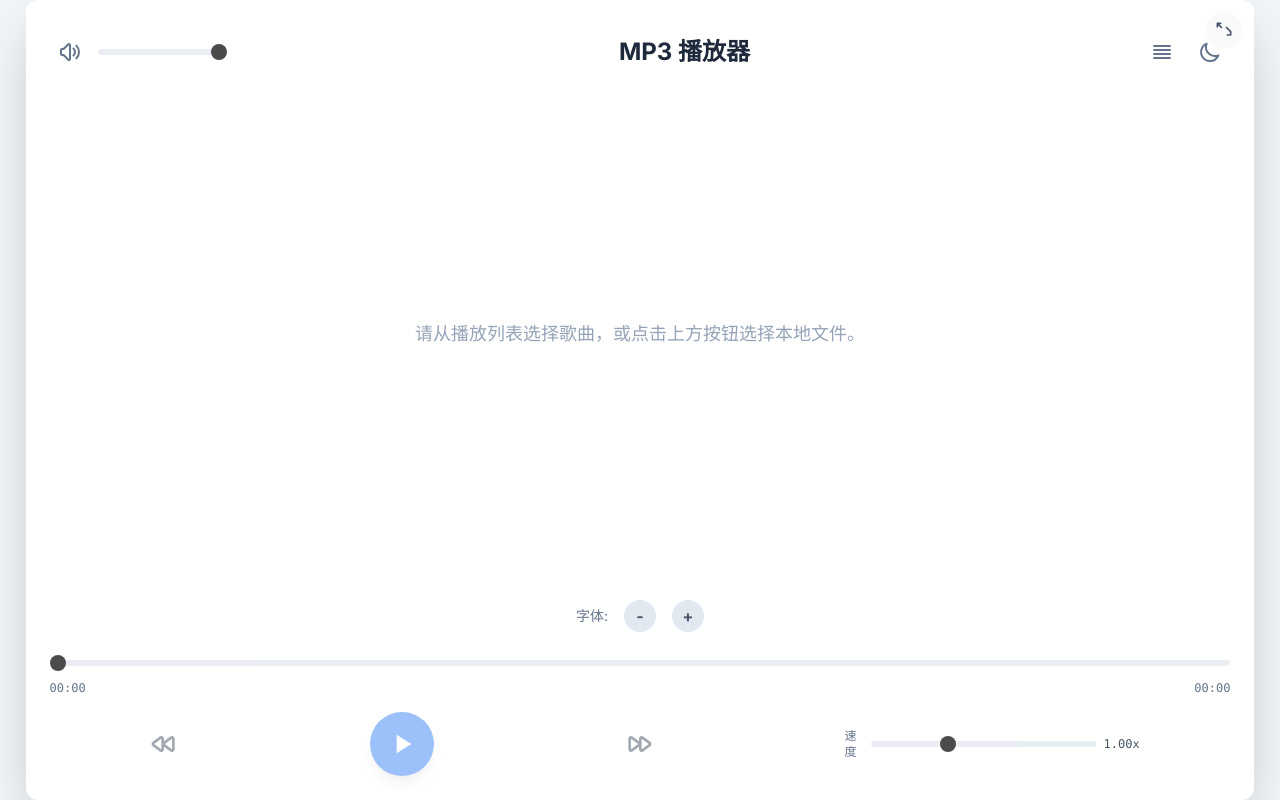
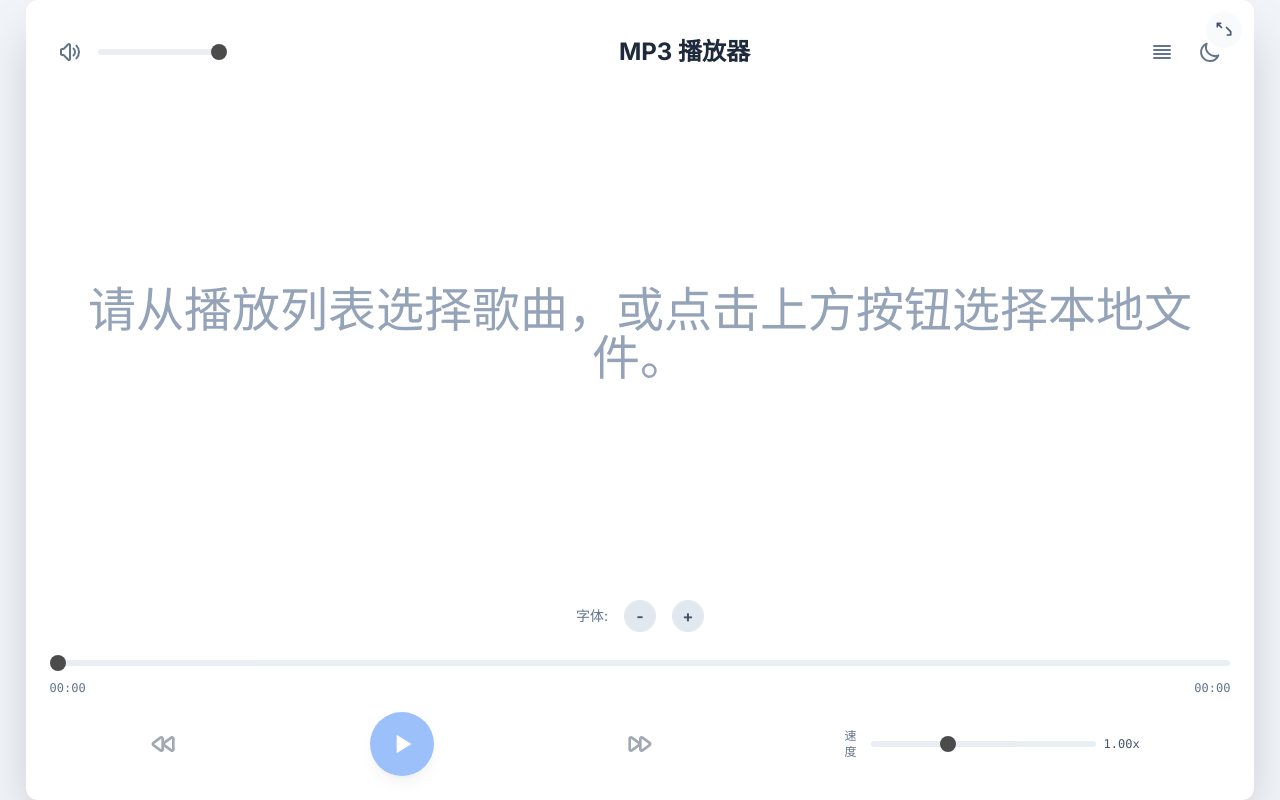
Before and after one commit to iskoldt-X/Player, a plain HTML site: page index.html in a window 1280 px wide. Drawn offline with nearby package versions, Linux system fonts and the light colour scheme.

Commit message:
Increase lyrics font size in main section
Updated the lyrics container classes in index.html to use larger font sizes (text-4xl and sm:text-5xl) for improved readability.

```diff
--- a/index.html
+++ b/index.html
@@ -100,7 +100,7 @@
         </div>
 
         <main id="lyrics-section" class="flex-grow flex flex-col mb-4 overflow-hidden bg-transparent">
-            <div id="lyricsContainer" class="lyrics-container flex-grow overflow-auto text-base sm:text-lg leading-relaxed sm:leading-loose text-slate-700 dark:text-slate-300 bg-transparent">
+            <div id="lyricsContainer" class="lyrics-container flex-grow overflow-auto text-4xl sm:text-5xl text-slate-700 dark:text-slate-300 bg-transparent">
                 <div class="flex h-full items-center justify-center text-slate-400 dark:text-slate-500">请选择一个文件或从列表播放...</div>
             </div>
             <div id="font-controls" class="flex items-center justify-center space-x-4 mt-3 flex-shrink-0">
```
